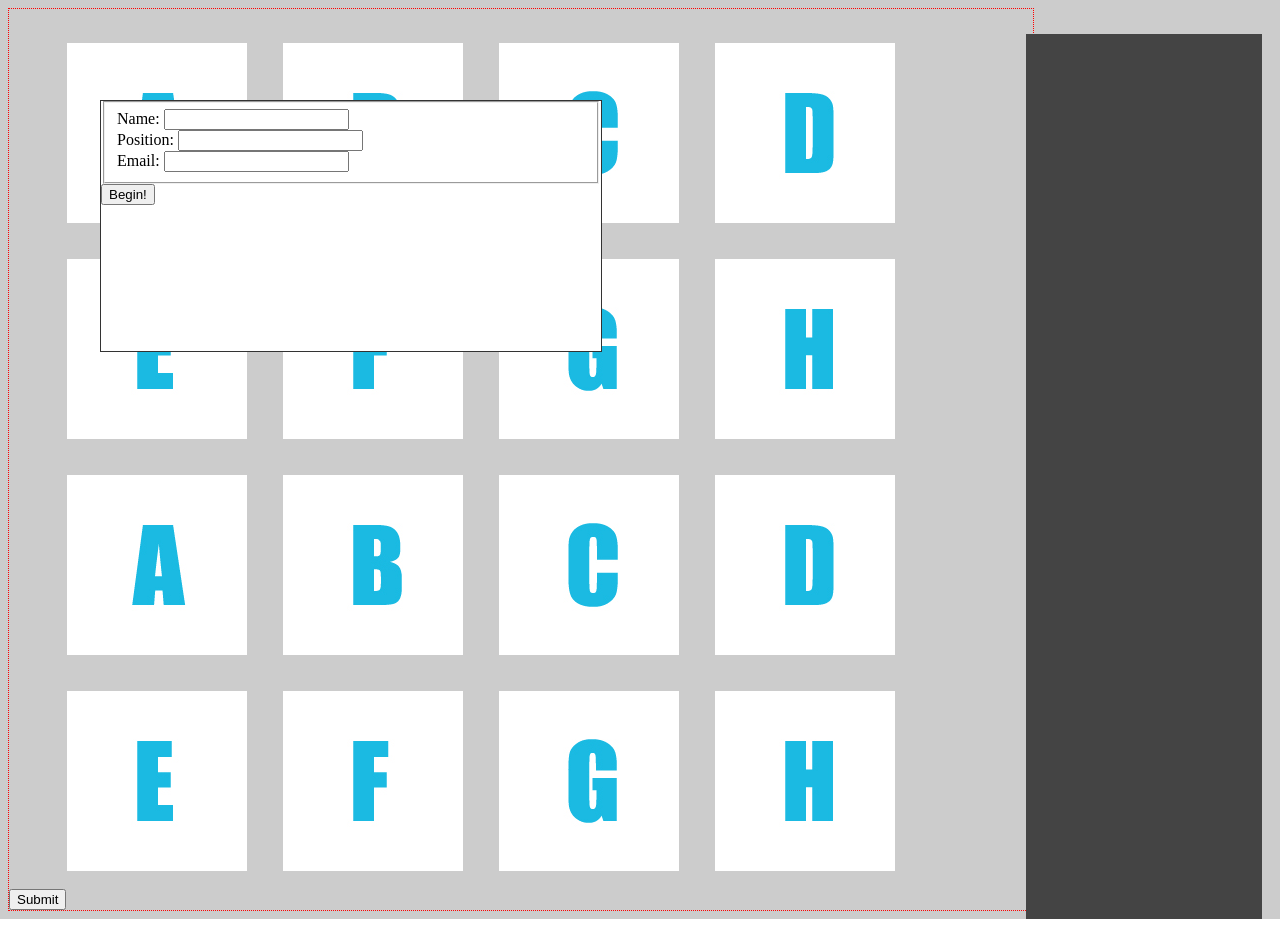
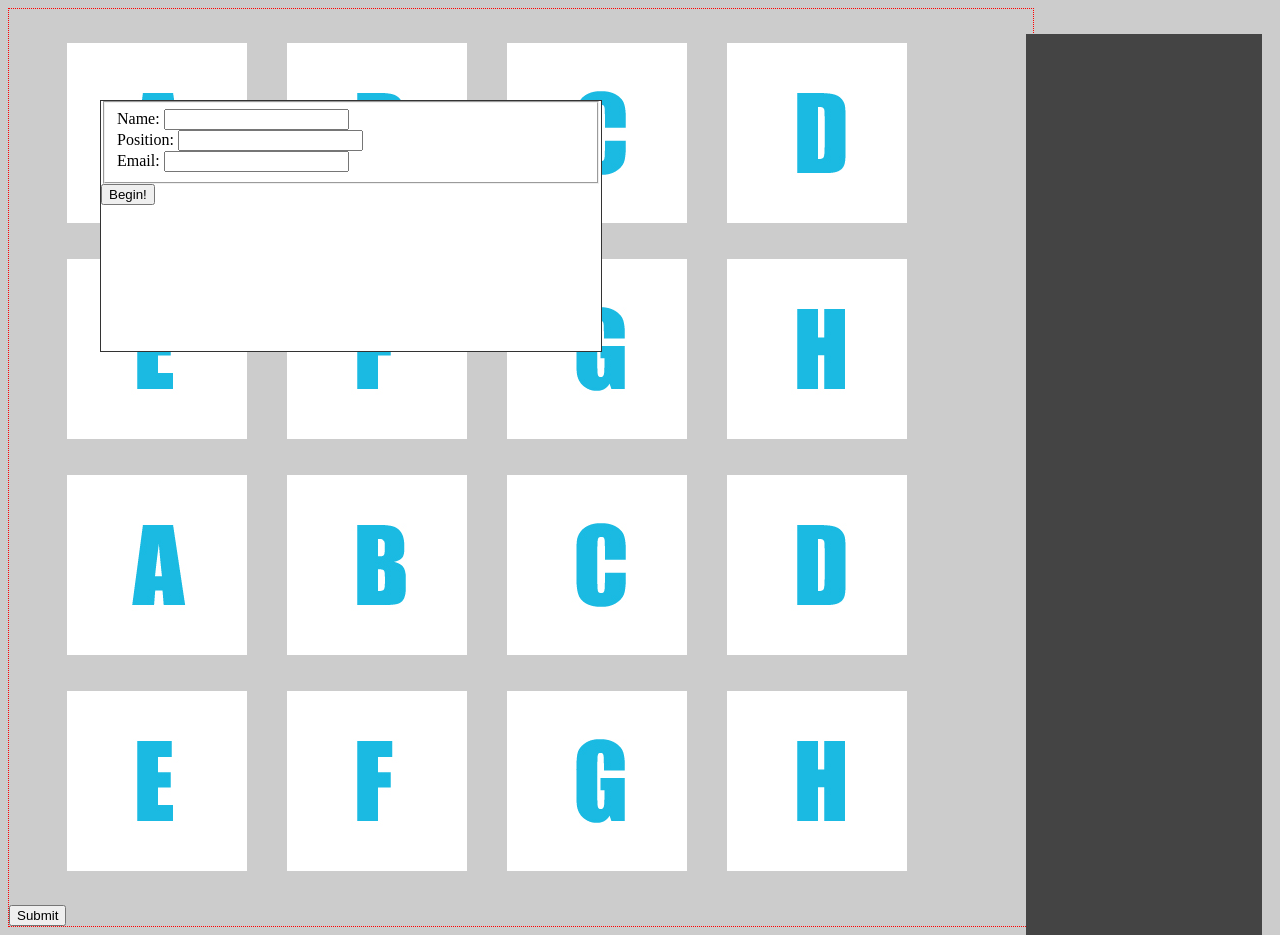
Before and after one commit to newshorts/thirty-choice, a PHP site: page / in a window 1280 px wide. Run offline with PHP 8.4, Linux system fonts and the light colour scheme; some libraries are stand-ins or nearby versions.

Commit message:
added some styles

```diff
--- a/css/style.css
+++ b/css/style.css
@@ -9,14 +9,25 @@ body {
     border: 1px dotted red;
 }
 
-.video {
+#videos {
+    position: relative;
+    /*width: 810px;*/
+}
+
+.video,
+.ui-state-highlight {
     width: 180px;
     height: 180px;
     margin: 18px;
-    position: relative;
-    float: left;
+    /*position: relative;*/
+    /*float: left;*/
     z-index: 10;
     list-style-type: none;
+    display: inline-block;
+}
+
+.ui-state-highlight {
+    border: 2px dashed #444;
 }
 
 #choices {
--- a/index.html
+++ b/index.html
@@ -33,6 +33,7 @@ and open the template in the editor.
                 <li class="video" data-name="video_14"><a href="#"><img src="images/thumbnails/6.jpg" alt="Video 14" /></a></li>
                 <li class="video" data-name="video_15"><a href="#"><img src="images/thumbnails/7.jpg" alt="Video 15" /></a></li>
                 <li class="video" data-name="video_16"><a href="#"><img src="images/thumbnails/8.jpg" alt="Video 16" /></a></li>
+                <div class="clear"></div>
             </ul>
 
 
@@ -93,7 +94,8 @@ and open the template in the editor.
                     });
 
                     $('ul.droptrue').sortable({
-                        connectWith: 'ul'
+                        connectWith: 'ul',
+                        placeholder: "ui-state-highlight"
                     });
 
                     $( "#videos, #choices" ).disableSelection();
```
